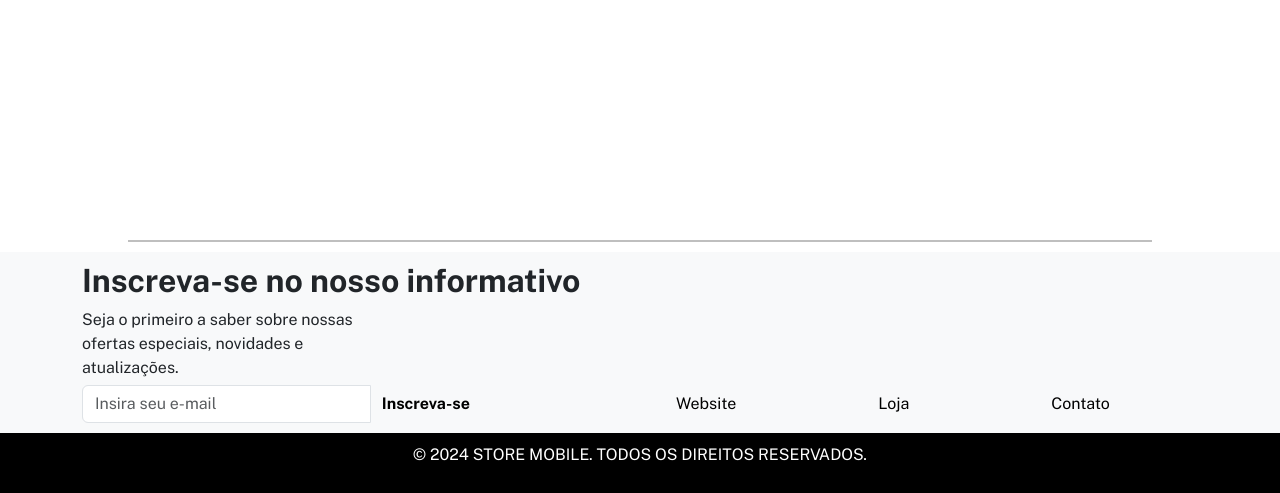
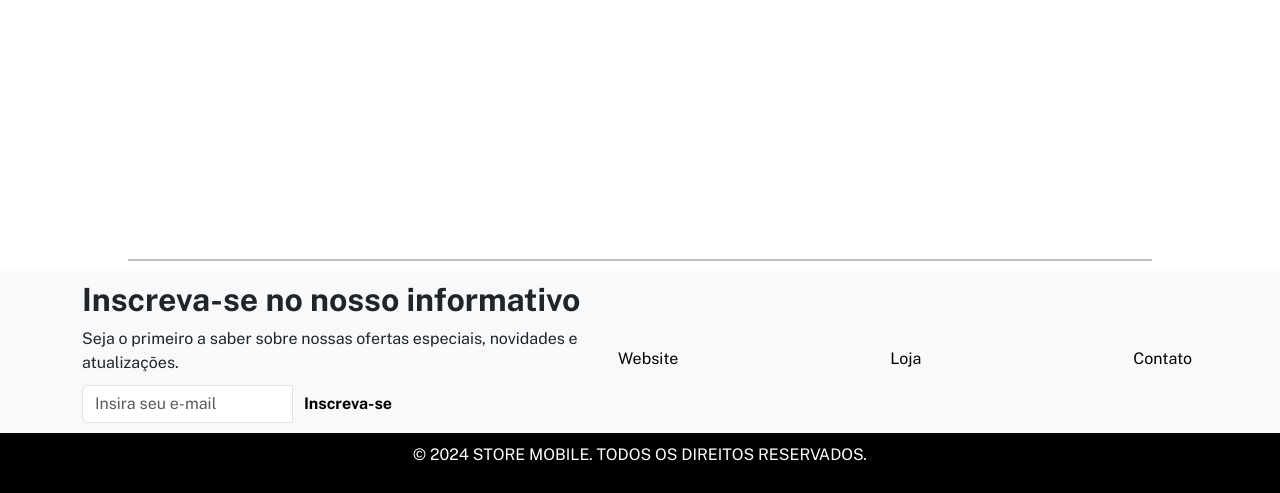
Before and after one commit to TheParousia/PI-TI-Ecommerce, a Django app: page / in a window 1280 px wide. Shown: the part 307-800 px from the top of the page. Run offline with Django 4.2, Linux system fonts and the light colour scheme; some libraries are stand-ins or nearby versions.

Commit message:
Alteração no rodapé onde o texto ficou alinhado com o titulo, e os botões mais centralizados.

```diff
--- a/templates/master.html
+++ b/templates/master.html
@@ -33,7 +33,7 @@
 
     .botao-sem-borda:hover,
     .botao-sem-borda:focus {
-      background-color: white; /* Define o fundo branco ao passar o mouse ou focar */
+      background-color: #ffffff; /* Define o fundo branco ao passar o mouse ou focar */
       color: black; /* Mantém o texto preto */
       box-shadow: none; /* Remove qualquer sombra ao focar */
       border: none; /* Remove a borda ao focar */
@@ -65,20 +65,20 @@
       width: 100%;
     }
     .texto-inscricao {
-      margin-bottom: 5px; /* Espaço entre o texto e o campo de e-mail */
-      max-width: 300px; /* Limita a largura do texto */
+      margin-bottom: 10px; /* Espaço entre o texto e o campo de e-mail */
+      max-width: 500px; /* Limita a largura do texto */
       word-wrap: break-word; /* Quebra a palavra se necessário */
     }
     .coluna-botao {
-      margin-left: 130px; /* Aumenta o espaço entre as colunas */
       display: flex;
       flex-direction: column;
+      margin-left: 200px; /* Aumenta o espaço entre as colunas */
+      margin-top: -90px; /* Eleva os botões para alinhar com o texto */
     }
     .container-botao {
       display: flex;
-      justify-content: flex-end; /* Alinha as colunas mais à direita */
-      align-items: center;
-      margin-left: 50px; /* Ajusta a posição do conjunto de botões */
+      justify-content: flex-end; /* Alinha as colunas à direita */
+      align-items: center; /* Alinha verticalmente no centro */
     }
     .navbar {
       background-color: black !important; /* Força a cor preta */
@@ -91,7 +91,7 @@
       color: black; /* Texto preto */
     }
     .botao-negrito-simples:hover, .botao-negrito-simples:focus {
-      background-color: white; /* Fundo branco ao passar o mouse ou focar */
+      background-color: #ffffff; /* Fundo branco ao passar o mouse ou focar */
       color: black; /* Mantém a cor preta */
       box-shadow: none; /* Remove qualquer sombra ao focar */
       border: none; /* Remove a borda ao focar */
@@ -174,7 +174,6 @@
         <div class="container-botao">
           <div class="coluna-botao">
             <button class="botao-sem-borda font-weight-bold">Website</button>
-
           </div>
           <div class="coluna-botao">
             <button class="botao-sem-borda font-weight-bold">Loja</button>
```
